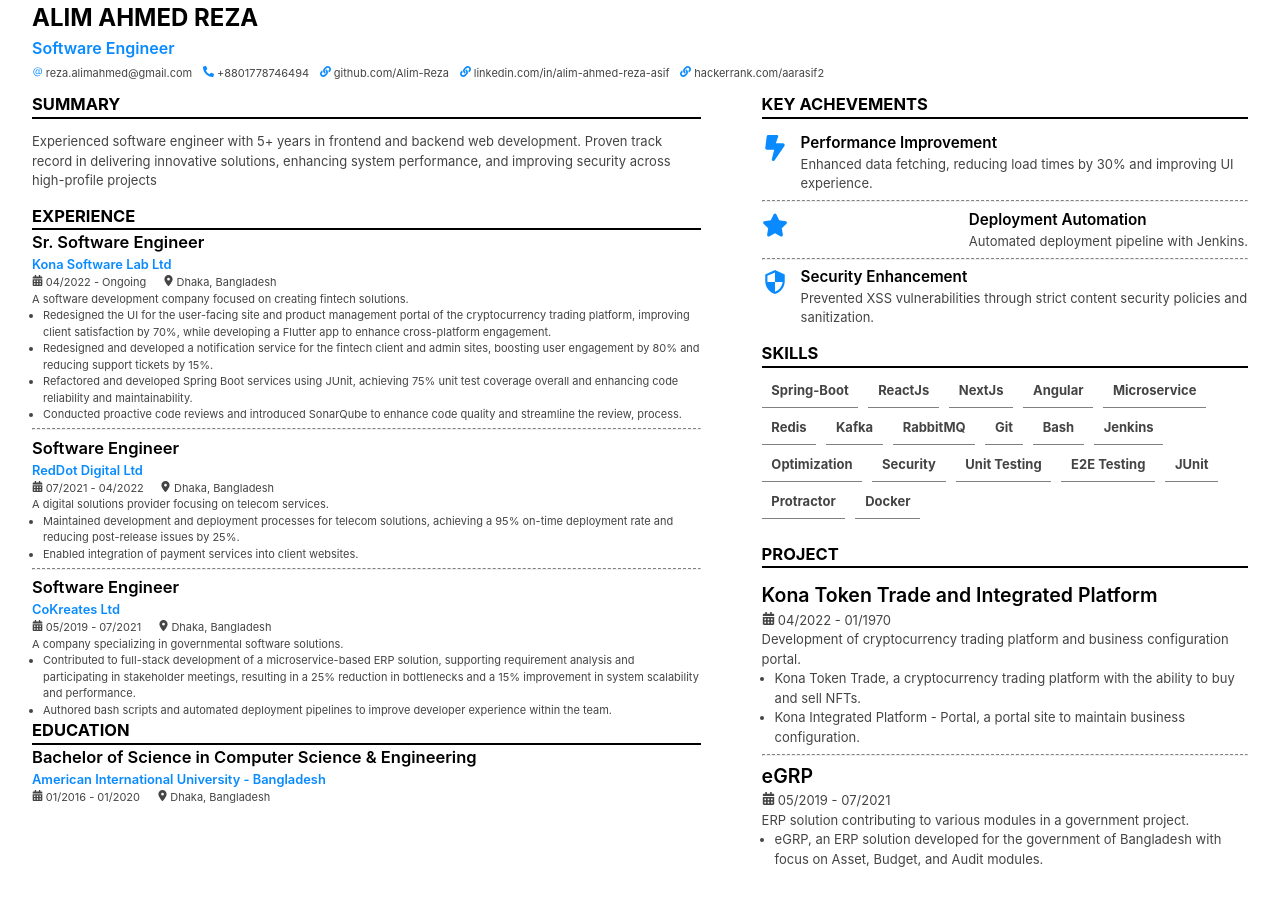
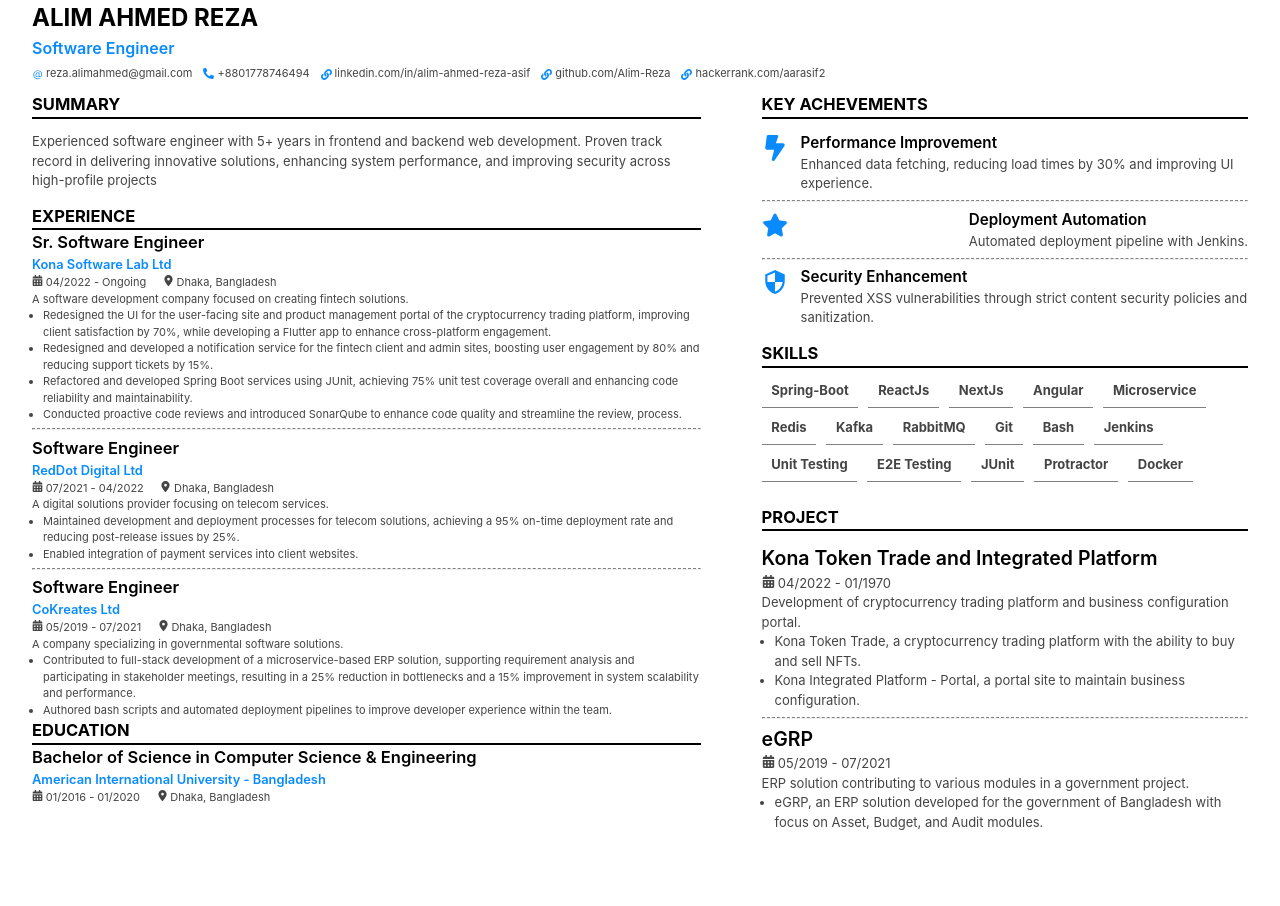
Before and after one commit to Alim-Reza/resume, a React (Vite) app: page / in a window 1280 px wide. Shown: the top 906 px of the page. After the commit the page ends 877 px from the top, so only its background shows below. Built offline with nearby package versions, Linux system fonts and the light colour scheme.

Commit message:
done almost

```diff
--- a/src/TwoColumn/ResumeDataV2.tsx
+++ b/src/TwoColumn/ResumeDataV2.tsx
@@ -20,25 +20,25 @@
         title: "Software Engineer",
         links: [
             {
-                icon: <VscMention />,
+                icon: <VscMention style={{ marginTop: '3px', marginRight: '3px', color: '#098bff' }}/>,
                 value: "reza.alimahmed@gmail.com"
             },
             {
-                icon: <FaPhoneAlt />,
+                icon: <FaPhoneAlt style={{ marginTop: '1px', marginRight: '3px', color: '#098bff' }}/>,
                 value: "+8801778746494"
             },
             {
+                // icon: <FaLinkedin />,
+                icon: <FaLink style={{ marginTop: '3px', marginRight: '3px', color: '#098bff' }}/>,
+                value: "linkedin.com/in/alim-ahmed-reza-asif"
+            },
+            {
                 // icon: <FaGithub />,
-                icon: <FaLink />,
+                icon: <FaLink style={{ marginTop: '3px', marginRight: '3px', color: '#098bff' }}/>,
                 value: "github.com/Alim-Reza"
             },
             {
-                // icon: <FaLinkedin />,
-                icon: <FaLink />,
-                value: "linkedin.com/in/alim-ahmed-reza-asif"
-            },
-            {
-                icon: <FaLink />,
+                icon: <FaLink style={{ marginTop: '3px', marginRight: '3px', color: '#098bff' }}/>,
                 value: "hackerrank.com/aarasif2"
             }
         ]
@@ -121,8 +121,8 @@
     "Git",
     "Bash",
     "Jenkins",
-    "Optimization",
-    "Security",
+    // "Optimization",
+    // "Security",
     "Unit Testing",
     "E2E Testing",
     "JUnit",
--- a/src/TwoColumn/components/header.tsx
+++ b/src/TwoColumn/components/header.tsx
@@ -10,7 +10,8 @@
                 value.links.map((x,i,row) =>
                     (
                         <>
-                            <TextWithIcon text={x.value} icon={x.icon} coloredIcon={true} />
+                            <IconWithText text={x.value} Icon={x.icon} />
+                            {/* <TextWithIcon text={x.value} icon={x.icon} coloredIcon={true} /> */}
                         </>
                     )
                 )
@@ -20,4 +21,14 @@
         </section>
     </>
 }
+
+function IconWithText({text, Icon}){
+    return (
+      <div style={{ display: 'flex', alignItems: 'center' }}>
+        {/* <Icon size={24} style={{ marginRight: '8px' }} /> */}
+        {Icon}
+        <span>{text}</span>
+      </div>
+    );
+  };
 export default Header;
```
